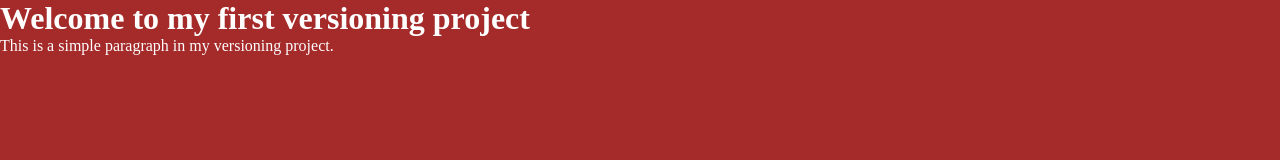
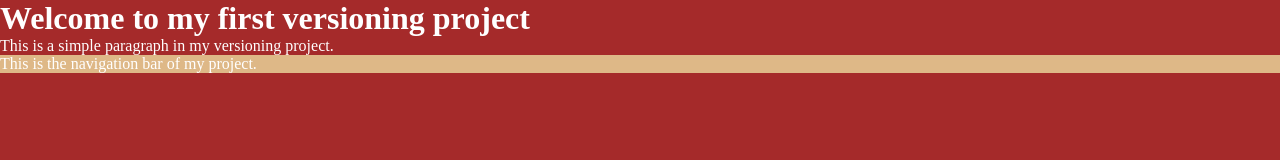
Before and after one commit to cynthiaody/version-1, a plain HTML site: page index.html in a window 1280 px wide. Drawn offline with Linux system fonts and the light colour scheme.

Commit message:
added header and navigation bar

```diff
--- a/index.css
+++ b/index.css
@@ -8,3 +8,9 @@ body{
     background-color: brown;
     color: white;
 }
+
+header{
+    background-color: burlywood;
+    color: white;
+
+}
--- a/index.html
+++ b/index.html
@@ -11,5 +11,11 @@
     <h1>Welcome to my first versioning project</h1>
 
     <p>This is a simple paragraph in my versioning project.</p>
+
+     <header>
+        <nav>
+            This is the navigation bar of my project.
+        </nav>
+     </header>
 </body>
 </html>
```
